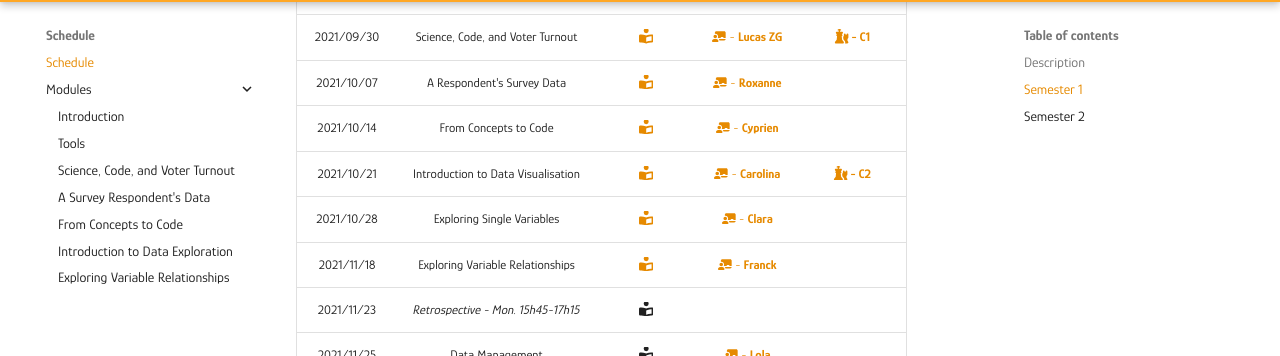
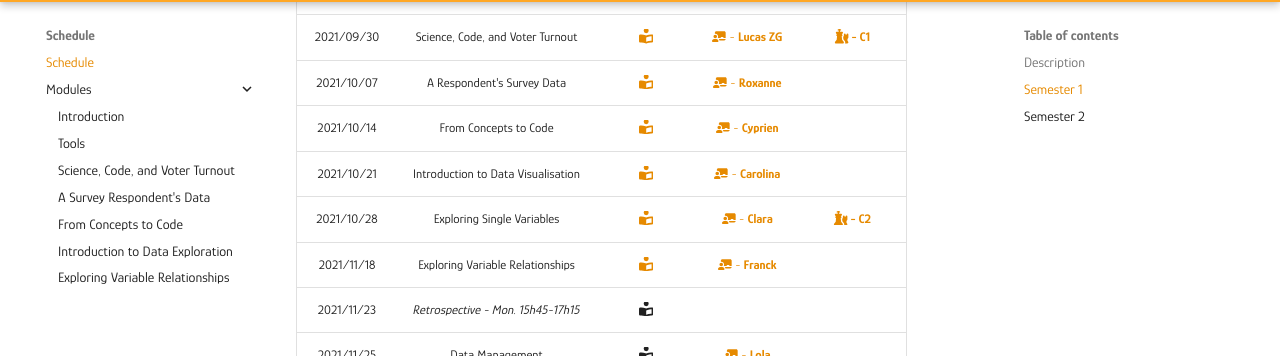
Before and after one commit to mickaeltemporao/itds, an MkDocs documentation site: the page built from docs/schedule.md, in a window 1280 px wide and 900 px high, scrolled down 641 px. Shown: the part 94-450 px from the top of the window. Built offline with MkDocs 1.6.1 and Material for MkDocs 9.7.7, drawn with Linux system fonts in a browser that asks for light colours.

```diff
--- a/docs/schedule.md
+++ b/docs/schedule.md
@@ -18,8 +18,8 @@
 | 2021/09/30 | Science, Code, and Voter Turnout        | [:fontawesome-solid-book-reader:](modules/programming-1.md) | [:fontawesome-solid-chalkboard-teacher: - **Lucas ZG**](activities/participation.md) | [**:fontawesome-solid-chess: - C1**](https://colab.research.google.com/github/mickaeltemporao/itds/blob/main/materials/assignment-1.ipynb) |
 | 2021/10/07 | A Respondent's Survey Data              | [:fontawesome-solid-book-reader:](modules/programming-2.md) | [:fontawesome-solid-chalkboard-teacher: - **Roxanne**](activities/participation.md)  |                                                                                                                                            |
 | 2021/10/14 | From Concepts to Code                   | [:fontawesome-solid-book-reader:](modules/programming-3.md) | [:fontawesome-solid-chalkboard-teacher: - **Cyprien**](activities/participation.md)  |                                                                                                                                            |
-| 2021/10/21 | Introduction to Data Visualisation      | [:fontawesome-solid-book-reader:](modules/programming-4.md) | [:fontawesome-solid-chalkboard-teacher: - **Carolina**](activities/participation.md) | [**:fontawesome-solid-chess: - C2**](https://colab.research.google.com/github/mickaeltemporao/itds/blob/main/materials/assignment-2.ipynb) |
-| 2021/10/28 | Exploring Single Variables              | [:fontawesome-solid-book-reader:](modules/exploration-1.md) | [:fontawesome-solid-chalkboard-teacher: - **Clara**](activities/participation.md)    |                                                                                                                                            |
+| 2021/10/21 | Introduction to Data Visualisation      | [:fontawesome-solid-book-reader:](modules/programming-4.md) | [:fontawesome-solid-chalkboard-teacher: - **Carolina**](activities/participation.md) |                                                                                                                                            |
+| 2021/10/28 | Exploring Single Variables              | [:fontawesome-solid-book-reader:](modules/exploration-1.md) | [:fontawesome-solid-chalkboard-teacher: - **Clara**](activities/participation.md)    | [**:fontawesome-solid-chess: - C2**](https://colab.research.google.com/github/mickaeltemporao/itds/blob/main/materials/assignment-2.ipynb) |
 | 2021/11/18 | Exploring Variable Relationships        | [:fontawesome-solid-book-reader:](modules/exploration-2.md) | [:fontawesome-solid-chalkboard-teacher: - **Franck**](activities/participation.md)   |                                                                                                                                            |
 | 2021/11/23 | *Retrospective - Mon. 15h45-17h15*      | :fontawesome-solid-book-reader:                             |                                                                                      |                                                                                                                                            |
 | 2021/11/25 | Data Management                         | :fontawesome-solid-book-reader:                             | [:fontawesome-solid-chalkboard-teacher: - **Lola**](activities/participation.md)     |                                                                                                                                            |
```
